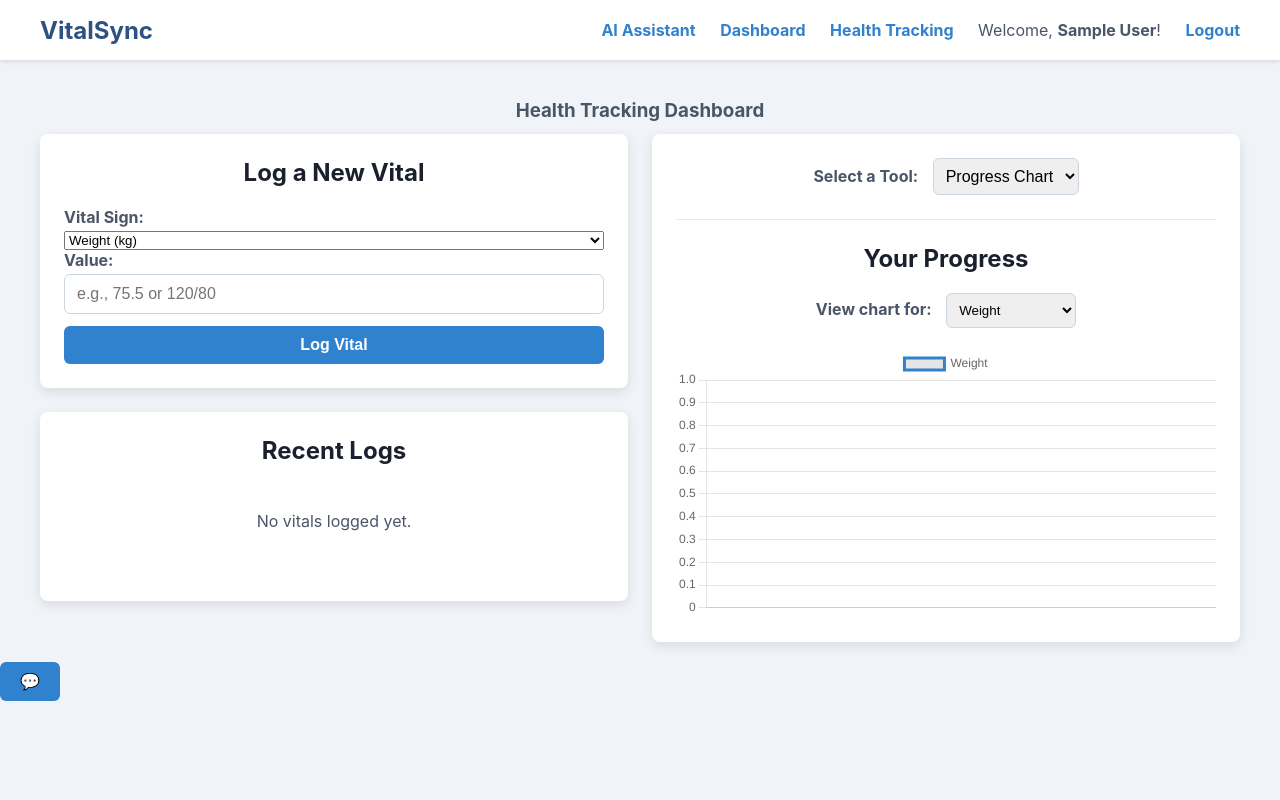
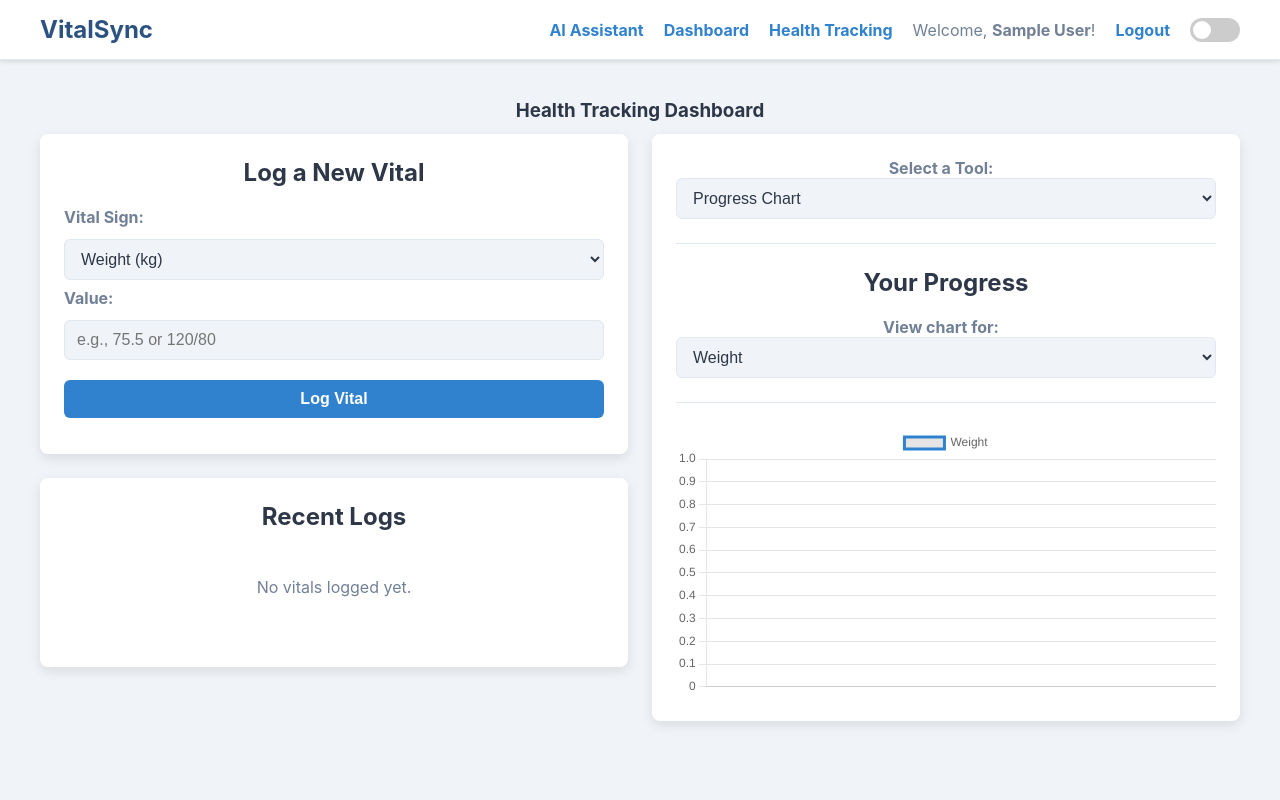
Before and after one commit to AkshithCodez/VitalSync, a Flask app: page /tracking in a window 1280 px wide. Run offline with Flask 3, Linux system fonts and the light colour scheme; the visitor is signed in with stand-in values (Sample User, id 1); data that the repository does not hold is empty; some libraries are stand-ins or nearby versions.

Commit message:
Toggle mode is inserted

```diff
--- a/project/static/style.css
+++ b/project/static/style.css
@@ -1,117 +1,156 @@
+/* --- Color Variables --- */
+:root {
+    --bg-color: #f0f4f8;
+    --card-bg-color: #ffffff;
+    --nav-bg-color: #ffffff;
+    --text-color: #2d3748;
+    --text-muted-color: #718096;
+    --header-color: #2c5282;
+    --primary-color: #3182ce;
+    --primary-hover-color: #2b6cb0;
+    --border-color: #e2e8f0;
+    --subtle-bg-color: #f7fafc;
+    --danger-color: #c53030;
+    --flash-bg-color: #fed7d7;
+    --flash-text-color: #c53030;
+    --flash-border-color: #fbcfe8;
+    /* NEW: Row Colors */
+    --normal-row-bg: #c6f6d5;
+    --impaired-row-bg: #feebc8;
+    --high-row-bg: #fed7d7;
+}
+
+html.dark-mode {
+    --bg-color: #1a202c;
+    --card-bg-color: #2d3748;
+    --nav-bg-color: #2d3748;
+    --text-color: #e2e8f0;
+    --text-muted-color: #a0aec0;
+    --header-color: #63b3ed;
+    --primary-color: #4299e1;
+    --primary-hover-color: #63b3ed;
+    --border-color: #4a5568;
+    --subtle-bg-color: #1c2536;
+    --danger-color: #fc8181;
+    --flash-bg-color: #4a5568;
+    --flash-text-color: #fed7d7;
+    --flash-border-color: #718096;
+    /* NEW: Dark Mode Row Colors */
+    --normal-row-bg: #2f855a;
+    --impaired-row-bg: #b45309;
+    --high-row-bg: #9b2c2c;
+}
+
 /* --- Base and Navigation --- */
 body {
-    background-color: #f0f4f8;
+    background-color: var(--bg-color);
+    color: var(--text-color);
     font-family: -apple-system, BlinkMacSystemFont, "Segoe UI", Roboto, Helvetica, Arial, sans-serif;
     margin: 0;
     min-height: 100vh;
+    transition: background-color 0.2s, color 0.2s;
 }
 .navbar {
-    background-color: #ffffff; padding: 0 40px; box-shadow: 0 2px 4px rgba(0,0,0,0.1);
+    background-color: var(--nav-bg-color);
+    border-bottom: 1px solid var(--border-color);
+    padding: 0 40px; box-shadow: 0 2px 4px rgba(0,0,0,0.1);
     display: flex; justify-content: space-between; align-items: center;
     position: fixed; top: 0; left: 0; width: 100%; box-sizing: border-box; height: 60px; z-index: 100;
 }
-.nav-brand { font-size: 24px; font-weight: bold; color: #2c5282; text-decoration: none; }
-.nav-links a { color: #3182ce; text-decoration: none; font-weight: bold; margin-left: 20px; }
-.nav-links span { color: #4a5568; margin-left: 20px; }
-.content {
-    padding: 80px 20px 20px 20px;
-    display: flex;
-    flex-direction: column;
-    align-items: center;
-    box-sizing: border-box;
-}
+.nav-brand { font-size: 24px; font-weight: bold; color: var(--header-color); text-decoration: none; }
+.nav-links { display: flex; align-items: center; }
+.nav-links a { color: var(--primary-color); text-decoration: none; font-weight: bold; margin-left: 20px; }
+.nav-links span { color: var(--text-muted-color); margin-left: 20px; }
+.content { padding: 80px 20px 20px 20px; display: flex; flex-direction: column; align-items: center; box-sizing: border-box; }
 
-/* --- Dashboard Layout --- */
-.dashboard-layout {
-    display: flex; flex-wrap: wrap; gap: 24px;
-    width: 100%; max-width: 1200px; align-items: flex-start;
-}
+/* --- Dashboard Layout & Headers --- */
+.dashboard-layout { display: flex; flex-wrap: wrap; gap: 24px; width: 100%; max-width: 1200px; align-items: flex-start; }
 .dashboard-column { flex: 1; min-width: 400px; display: flex; flex-direction: column; gap: 24px; }
-.welcome-header { width: 100%; max-width: 1200px; text-align: center; color: #4a5568; margin-bottom: 12px; }
-.welcome-header h3 { margin-bottom: 0; }
-.welcome-header p { color: #718096; margin-top: 4px; }
-.welcome-header strong { color: #2c5282; }
+.welcome-header { width: 100%; max-width: 1200px; text-align: center; color: var(--text-muted-color); margin-bottom: 12px; }
+.welcome-header h3 { margin-bottom: 0; color: var(--text-color); }
+.welcome-header p { color: var(--text-muted-color); margin-top: 4px; }
+.welcome-header strong { color: var(--header-color); }
 
 /* --- General Card & Form Styles --- */
 .card-container {
-    background-color: #ffffff; border-radius: 8px; box-shadow: 0 4px 12px rgba(0, 0, 0, 0.1);
+    background-color: var(--card-bg-color);
+    border-radius: 8px; box-shadow: 0 4px 12px rgba(0, 0, 0, 0.1);
     width: 100%; padding: 24px; box-sizing: border-box; margin-bottom: 0;
 }
-.card-container h2 { margin-top: 0; color: #1a202c; text-align: center; }
-.card-container p { color: #4a5568; text-align: center; margin-bottom: 24px; line-height: 1.5; }
-.input-form { display: flex; gap: 8px; margin-bottom: 12px; }
-.input-form-stacked { display: flex; flex-direction: column; }
-.input-form-stacked label { margin-bottom: 4px; font-weight: bold; color: #4a5568; }
+.card-container h2 { margin-top: 0; color: var(--text-color); text-align: center; }
+.card-container p { color: var(--text-muted-color); text-align: center; margin-bottom: 24px; line-height: 1.5; }
+.input-form, .input-form-stacked { display: flex; gap: 8px; margin-bottom: 12px; }
+.input-form-stacked { flex-direction: column; }
+.input-form-stacked label { margin-bottom: 4px; font-weight: bold; color: var(--text-muted-color); }
 .input-form-stacked input { margin-bottom: 12px; }
-input[type="text"], input[type="password"], input[type="number"], input[type="date"] {
-    width: 100%; box-sizing: border-box; border: 1px solid #cbd5e0; border-radius: 6px; padding: 10px 12px; font-size: 16px;
+input, select {
+    width: 100%; box-sizing: border-box; border: 1px solid var(--border-color); border-radius: 6px; padding: 10px 12px; font-size: 16px;
+    background-color: var(--bg-color); color: var(--text-color);
 }
 button {
-    background-color: #3182ce; color: white; border: none; border-radius: 6px;
+    background-color: var(--primary-color); color: white; border: none; border-radius: 6px;
     padding: 10px 20px; font-size: 16px; font-weight: bold; cursor: pointer; transition: background-color 0.2s;
 }
-button:hover { background-color: #2b6cb0; }
+button:hover { background-color: var(--primary-hover-color); }
 button:disabled { background-color: #a0aec0; cursor: not-allowed; }
 
 /* --- Auth Forms --- */
 .auth-form { max-width: 400px; margin: 0 auto; }
-.auth-form label { display: block; margin-bottom: 8px; color: #4a5568; font-weight: bold; }
-.auth-form input, .auth-form select { width: 100%; padding: 10px 12px; border: 1px solid #cbd5e0; border-radius: 6px; margin-bottom: 16px; font-size: 16px; box-sizing: border-box; }
+.auth-form label { display: block; margin-bottom: 8px; color: var(--text-muted-color); font-weight: bold; }
+.auth-form input, .auth-form select { margin-bottom: 16px; }
 .auth-form button { width: 100%; margin-top: 8px; }
 
 /* --- List Styles --- */
 .header-with-button { display: flex; justify-content: space-between; align-items: center; margin-bottom: 16px; }
-.reset-button { background-color: #e2e8f0; color: #4a5568; padding: 6px 12px; border-radius: 6px; text-decoration: none; font-size: 14px; font-weight: bold; }
+.reset-button { background-color: var(--border-color); color: var(--text-muted-color); padding: 6px 12px; border-radius: 6px; text-decoration: none; font-size: 14px; font-weight: bold; }
 .task-list { list-style-type: none; padding: 0; margin: 24px 0 0 0; }
-.task-list li { display: flex; justify-content: space-between; align-items: center; background-color: #f7fafc; border: 1px solid #e2e8f0; border-radius: 6px; margin-bottom: 8px; }
-.task-list li:hover { background-color: #edf2f7; }
-.task-list li .task-content { display: flex; align-items: center; padding: 12px; text-decoration: none; color: #2d3748; flex-grow: 1; }
-.delete-button { color: #c53030; font-size: 24px; font-weight: bold; text-decoration: none; padding: 0 16px; opacity: 0.5; }
+.task-list li { display: flex; justify-content: space-between; align-items: center; background-color: var(--subtle-bg-color); border: 1px solid var(--border-color); border-radius: 6px; margin-bottom: 8px; }
+.task-list li:hover { background-color: var(--border-color); }
+.task-list li .task-content { display: flex; align-items: center; padding: 12px; text-decoration: none; color: var(--text-color); flex-grow: 1; }
+.delete-button { color: var(--danger-color); font-size: 24px; font-weight: bold; text-decoration: none; padding: 0 16px; opacity: 0.5; }
 .delete-button:hover { opacity: 1; }
-.empty-state { text-align: center; color: #718096; padding: 20px 0; }
+.empty-state { text-align: center; color: var(--text-muted-color); padding: 20px 0; }
 
-/* --- AI Report & PDF --- */
-.report-content pre { white-space: pre-wrap; word-wrap: break-word; font-family: inherit; font-size: 16px; line-height: 1.6; color: #2d3748; background-color: #f7fafc; padding: 16px; border-radius: 6px; border: 1px solid #e2e8f0; }
-
-/* --- Chart Controls & BMI --- */
-.tool-switcher { margin-bottom: 24px; padding-bottom: 24px; border-bottom: 1px solid #e2e8f0; text-align: center; }
-.tool-switcher label { margin-right: 10px; font-weight: bold; color: #4a5568; }
-.tool-switcher select { padding: 8px; border-radius: 6px; border: 1px solid #cbd5e0; font-size: 16px; }
-.chart-controls { margin-bottom: 20px; text-align: center; }
-.chart-controls label { margin-right: 10px; font-weight: bold; color: #4a5568; }
-.chart-controls select { padding: 8px; border-radius: 6px; border: 1px solid #cbd5e0; }
+/* --- AI Report, Calendar, Chart, BMI --- */
+.report-content pre { white-space: pre-wrap; word-wrap: break-word; font-family: inherit; font-size: 16px; line-height: 1.6; color: var(--text-color); background-color: var(--subtle-bg-color); padding: 16px; border-radius: 6px; border: 1px solid var(--border-color); }
+:root { --fc-border-color: var(--border-color); --fc-daygrid-event-dot-width: 8px; --fc-event-border-color: var(--primary-color); --fc-event-bg-color: var(--primary-color); --fc-event-text-color: white; }
+html.dark-mode .fc-daygrid-day-number, html.dark-mode .fc-col-header-cell-cushion { color: var(--text-color); }
+.tool-switcher, .chart-controls { margin-bottom: 24px; padding-bottom: 24px; border-bottom: 1px solid var(--border-color); text-align: center; }
+.tool-switcher label, .chart-controls label { margin-right: 10px; font-weight: bold; color: var(--text-muted-color); }
 .unit-input { display: flex; gap: 8px; align-items: center; }
 .unit-input input { margin-bottom: 0; }
-.unit-input select { padding: 10px; border-radius: 6px; border: 1px solid #cbd5e0; }
 .bmi-result { text-align: center; margin-top: 24px; }
-.bmi-result h3 { color: #2c5282; margin-bottom: 8px; }
-.bmi-result p { margin-top: 0; }
+.bmi-result h3 { color: var(--header-color); margin-bottom: 8px; }
 .bmi-table { width: 100%; margin-top: 24px; border-collapse: collapse; font-size: 14px; }
-.bmi-table th, .bmi-table td { border: 1px solid #e2e8f0; padding: 8px; text-align: left; }
-.bmi-table th { background-color: #f7fafc; font-weight: bold; }
-
-/* --- Calendar Styles --- */
-:root { --fc-border-color: #e2e8f0; --fc-daygrid-event-dot-width: 8px; --fc-event-border-color: #3182ce; --fc-event-bg-color: #3182ce; --fc-event-text-color: white; }
+.bmi-table th, .bmi-table td { border: 1px solid var(--border-color); padding: 8px; text-align: left; }
+.bmi-table th { background-color: var(--subtle-bg-color); font-weight: bold; }
 
 /* --- Chatbot Card Styles --- */
 .chat-container { display: flex; flex-direction: column; height: 500px; }
-.chat-window { flex-grow: 1; overflow-y: auto; padding: 10px; background-color: #f7fafc; border: 1px solid #e2e8f0; border-radius: 6px; margin-bottom: 16px; }
+.chat-window { flex-grow: 1; overflow-y: auto; padding: 10px; background-color: var(--subtle-bg-color); border: 1px solid var(--border-color); border-radius: 6px; margin-bottom: 16px; }
 .chat-form { display: flex; gap: 8px; }
-.chat-message { margin-bottom: 12px; display: flex; }
 .chat-message p { padding: 10px 15px; border-radius: 18px; line-height: 1.4; max-width: 85%; margin: 0; text-align: left; }
-.user-message p { background-color: #3182ce; color: white; margin-left: auto; border-radius: 18px 18px 4px 18px; }
-.ai-message p { background-color: #e2e8f0; color: #2d3748; border-radius: 18px 18px 18px 4px; }
+.user-message p { background-color: var(--primary-color); color: white; margin-left: auto; border-radius: 18px 18px 4px 18px; }
+.ai-message p { background-color: var(--border-color); color: var(--text-color); border-radius: 18px 18px 18px 4px; }
 .typing-animation::after { content: '.'; animation: typing 1s infinite; }
 @keyframes typing { 0% { content: '.'; } 33% { content: '..'; } 66% { content: '...'; } }
 
-/* --- Utility --- */
+/* --- Theme Toggle Switch --- */
+.theme-switch-wrapper { display: flex; align-items: center; margin-left: 20px; }
+.theme-switch { position: relative; display: inline-block; width: 50px; height: 24px; }
+.theme-switch input { opacity: 0; width: 0; height: 0; }
+.slider { position: absolute; cursor: pointer; top: 0; left: 0; right: 0; bottom: 0; background-color: #ccc; transition: .4s; }
+.slider:before { position: absolute; content: ""; height: 18px; width: 18px; left: 3px; bottom: 3px; background-color: white; transition: .4s; }
+input:checked + .slider { background-color: var(--primary-color); }
+input:checked + .slider:before { transform: translateX(26px); }
+.slider.round { border-radius: 24px; }
+.slider.round:before { border-radius: 50%; }
+
+/* --- Utility & Flash Messages --- */
 .hidden { display: none !important; }
-.flash-message { padding: 16px; background-color: #fed7d7; color: #c53030; border: 1px solid #fbcfe8; border-radius: 6px; text-align: center; margin-bottom: 20px; }
+.flash-message { padding: 16px; background-color: var(--flash-bg-color); color: var(--flash-text-color); border: 1px solid var(--flash-border-color); border-radius: 6px; text-align: center; margin-bottom: 20px; }
 
 /* --- Styles for Reference Tables --- */
-.reference-charts-container {
-    margin-top: 24px;
-}
 .reference-table {
     width: 100%;
     margin-top: 24px;
@@ -119,25 +158,25 @@ button:disabled { background-color: #a0aec0; cursor: not-allowed; }
     font-size: 14px;
 }
 .reference-table th, .reference-table td {
-    border: 1px solid #e2e8f0;
+    border: 1px solid var(--border-color);
     padding: 10px;
     text-align: center;
 }
 .reference-table th {
-    background-color: #4a5568;
+    background-color: var(--header-color);
     color: white;
     font-size: 16px;
 }
 .reference-table .header-row td {
-    background-color: #f7fafc;
+    background-color: var(--subtle-bg-color);
     font-weight: bold;
 }
 .reference-table .normal-row {
-    background-color: #c6f6d5; /* Green */
+    background-color: var(--normal-row-bg);
 }
 .reference-table .impaired-row {
-    background-color: #feebc8; /* Yellow */
+    background-color: var(--impaired-row-bg);
 }
 .reference-table .high-row {
-    background-color: #fed7d7; /* Red */
+    background-color: var(--high-row-bg);
 }
--- a/project/templates/base.html
+++ b/project/templates/base.html
@@ -7,6 +7,15 @@
     <link rel="stylesheet" href="{{ url_for('static', filename='style.css') }}">
     <script src='https://cdn.jsdelivr.net/npm/fullcalendar@6.1.14/index.global.min.js'></script>
     <script src="https://cdn.jsdelivr.net/npm/chart.js"></script>
+    <script>
+        // This script runs immediately to prevent a flash of the wrong theme.
+        (function() {
+            const theme = localStorage.getItem('theme');
+            if (theme === 'dark') {
+                document.documentElement.classList.add('dark-mode');
+            }
+        })();
+    </script>
 </head>
 <body>
     <nav class="navbar">
@@ -22,6 +31,13 @@
                 <a href="{{ url_for('auth.login') }}">Login</a>
                 <a href="{{ url_for('auth.register') }}">Register</a>
             {% endif %}
+
+            <div class="theme-switch-wrapper">
+                <label class="theme-switch" for="theme-checkbox">
+                    <input type="checkbox" id="theme-checkbox" />
+                    <div class="slider round"></div>
+                </label>
+            </div>
         </div>
     </nav>
     <div class="content">
@@ -33,22 +49,26 @@
         {% block content %}{% endblock %}
     </div>
 
-    {% if current_user.is_authenticated %}
-    <div class="chat-widget">
-        <button class="chat-toggle-button" id="chat-toggle-button">💬</button>
-        <div class="chat-container card-container hidden" id="chat-widget-container">
-            <h2>💬 AI Health Assistant</h2>
-            <div class="chat-window" id="chat-window">
-                <div class="chat-message ai-message"><p>Hello! Ask me any general questions about your condition.</p></div>
-            </div>
-            <form class="chat-form" id="chat-form" data-chat-url="{{ url_for('main.chat') }}">
-                <input type="text" id="chat-input" placeholder="Ask a question..." required>
-                <button type="submit">Send</button>
-            </form>
-        </div>
-    </div>
+    <script>
+        // --- Theme Toggle Logic ---
+        document.addEventListener('DOMContentLoaded', function() {
+            const themeToggle = document.getElementById('theme-checkbox');
 
-    <script src="{{ url_for('static', filename='js/chat.js') }}" defer></script>
-    {% endif %}
+            // Set initial state of the toggle based on saved theme
+            if (localStorage.getItem('theme') === 'dark') {
+                themeToggle.checked = true;
+            }
+
+            themeToggle.addEventListener('change', function() {
+                if(this.checked) {
+                    document.documentElement.classList.add('dark-mode');
+                    localStorage.setItem('theme', 'dark');
+                } else {
+                    document.documentElement.classList.remove('dark-mode');
+                    localStorage.setItem('theme', 'light');
+                }
+            });
+        });
+    </script>
 </body>
 </html>
```
